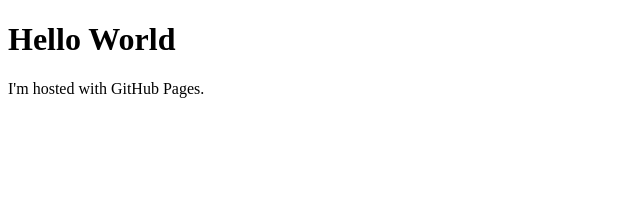
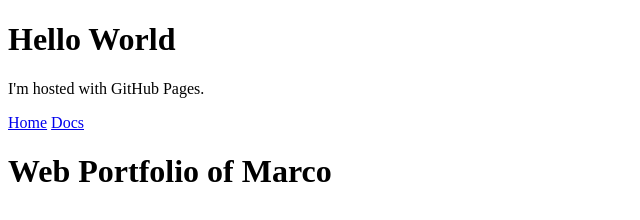
Before and after one commit to matthew-zahn/matthew-zahn.github.io, a plain HTML site: page index.html in a window 1280 px wide. Shown: the whole page, without its empty margins (0-640 px from the left). Drawn offline with Linux system fonts and the light colour scheme.

Commit message:
update navigation

```diff
--- a/index.html
+++ b/index.html
@@ -4,4 +4,10 @@
 <h1>Hello World</h1>
 <p>I'm hosted with GitHub Pages.</p>
 </body>
+<body>
+  <a href="/">Home</a>
+  <a href="/docs">Docs</a>
+
+  <h1 class="title">Web Portfolio of Marco</h1>
+
 </html>
```
